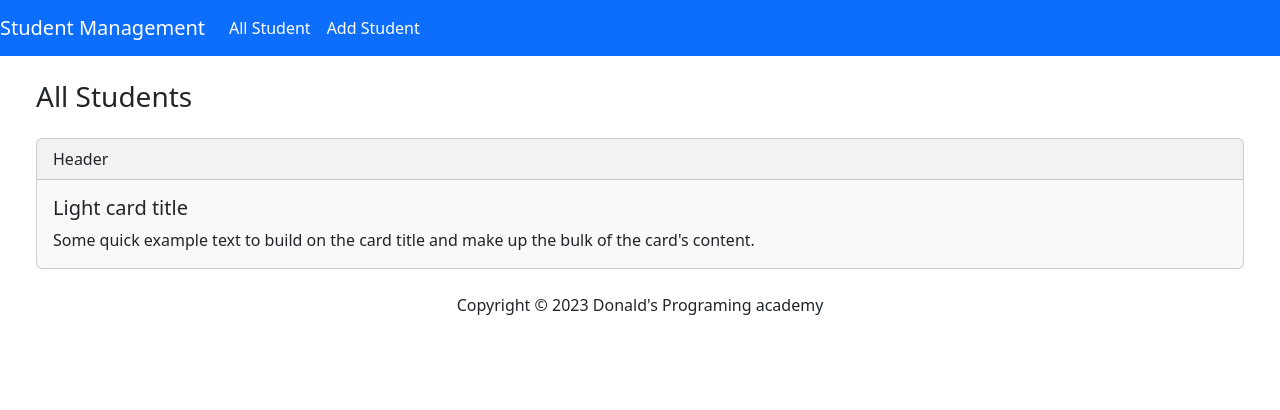
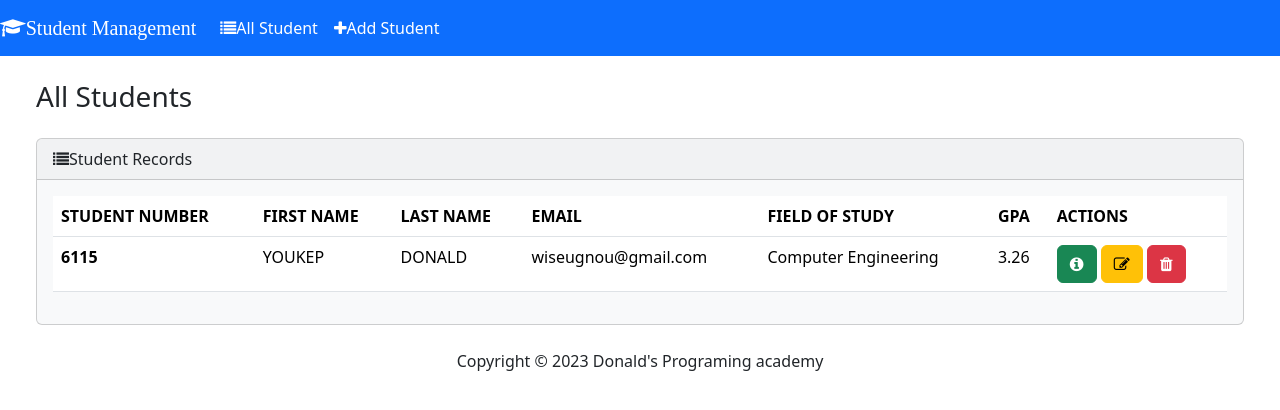
Before and after one commit to Fayo-code/student-management, a Django app: page / in a window 1280 px wide. Shown: the top 410 px of the page. Run offline with Django 4.2, Linux system fonts and the light colour scheme; data comes from the database, SQL or seed files in the repository; both versions use the stored data as it was after the commit; some libraries are stand-ins or nearby versions.

Commit message:
linking to the db

```diff
--- a/management/students/views.py
+++ b/management/students/views.py
@@ -1,5 +1,10 @@
 from django.shortcuts import render
+from .models import Student
 
 # Create your views here.
 def index(request):
-    return render(request, 'students/index.html')
+
+    students = Student.objects.all()
+
+    context = {'students': students}
+    return render(request, 'students/index.html', context)
--- a/management/templates/students/index.html
+++ b/management/templates/students/index.html
@@ -6,6 +6,8 @@
     <meta charset="UTF-8">
     <meta name="viewport" content="width=device-width, initial-scale=1.0">
     <title>Student Management System</title>
+    <link rel="stylesheet" href="https://cdnjs.cloudflare.com/ajax/libs/font-awesome/4.7.0/css/font-awesome.min.css">
+
 
     <!-- adding bootstrap to the page -->
 
@@ -16,14 +18,14 @@
 </head>
 <body>
     <nav class="navbar navbar-expand-lg navbar-dark bg-primary">
-        <a class="navbar-brand" href="#">Student Management</a>
+        <a class="navbar-brand" href="#"><span class="fa fa-graduation-cap lg">Student Management</span></a>
         <button class="navbar-toggler" type="button" data-toggle="collapse" data-target="#navbarNavAltMarkup" aria-controls="navbarNavAltMarkup" aria-expanded="false" aria-label="Toggle navigation">
           <span class="navbar-toggler-icon"></span>
         </button>
         <div class="collapse navbar-collapse" id="navbarNavAltMarkup">
           <div class="navbar-nav">
-            <a class="nav-link active" href="#"><span class="sr-only">All Student</span></a>
-            <a class="nav-link active"  href="#">Add Student</a>
+            <a class="nav-link active" href="#"><i class="fa fa-list"></i>All Student</a>
+            <a class="nav-link active" href="#"><i class="fa fa-plus"></i>Add Student</a>
           </div>
         </div>
       </nav>
@@ -33,10 +35,40 @@
         <div class="row">
             <div class="col-12">
                 <div class="card bg-light ms-4 me-4 mb-4">
-                    <div class="card-header">Header</div>
+                    <div class="card-header"><i class="fa fa-list"></i>Student Records</div>
                     <div class="card-body">
-                      <h5 class="card-title">Light card title</h5>
-                      <p class="card-text">Some quick example text to build on the card title and make up the bulk of the card's content.</p>
+                     <table>
+                      <table class="table table-hover">
+                        <thead>
+                          <tr>
+                            <th scope="col">STUDENT NUMBER</th>
+                            <th scope="col">FIRST NAME</th>
+                            <th scope="col">LAST NAME</th>
+                            <th scope="col">EMAIL</th>
+                            <th scope="col">FIELD OF STUDY</th>
+                            <th scope="col">GPA</th>
+                            <th scope="col">ACTIONS</th>
+                          </tr>
+                        </thead>
+                        <tbody>
+                          {% for student in students %}
+                            <tr>
+                              <th scope="row">{{student.student_number}}</th>
+                              <td>{{student.first_name}}</td>
+                              <td>{{student.last_name}}</td>
+                              <td>{{student.email}}</td>
+                              <td>{{student.field_of_study}}</td>
+                              <td>{{student.gpa}}</td>
+                              <td>
+                                <a href="#" class="btn btn-success"><i class="fa fa-info-circle"></i></a>
+                                <a href="#" class="btn btn-warning"><i class="fa fa-edit"></i></a>
+                                <a href="#"" class="btn btn-danger"><i class="fa fa-trash"></i></a>
+                              </td>
+                            </tr>
+                          {% endfor %}
+
+                        </tbody>
+                      </table>
                     </div>
                 </div>
             </div>
```
Also changed, not shown: management/db.sqlite3.
